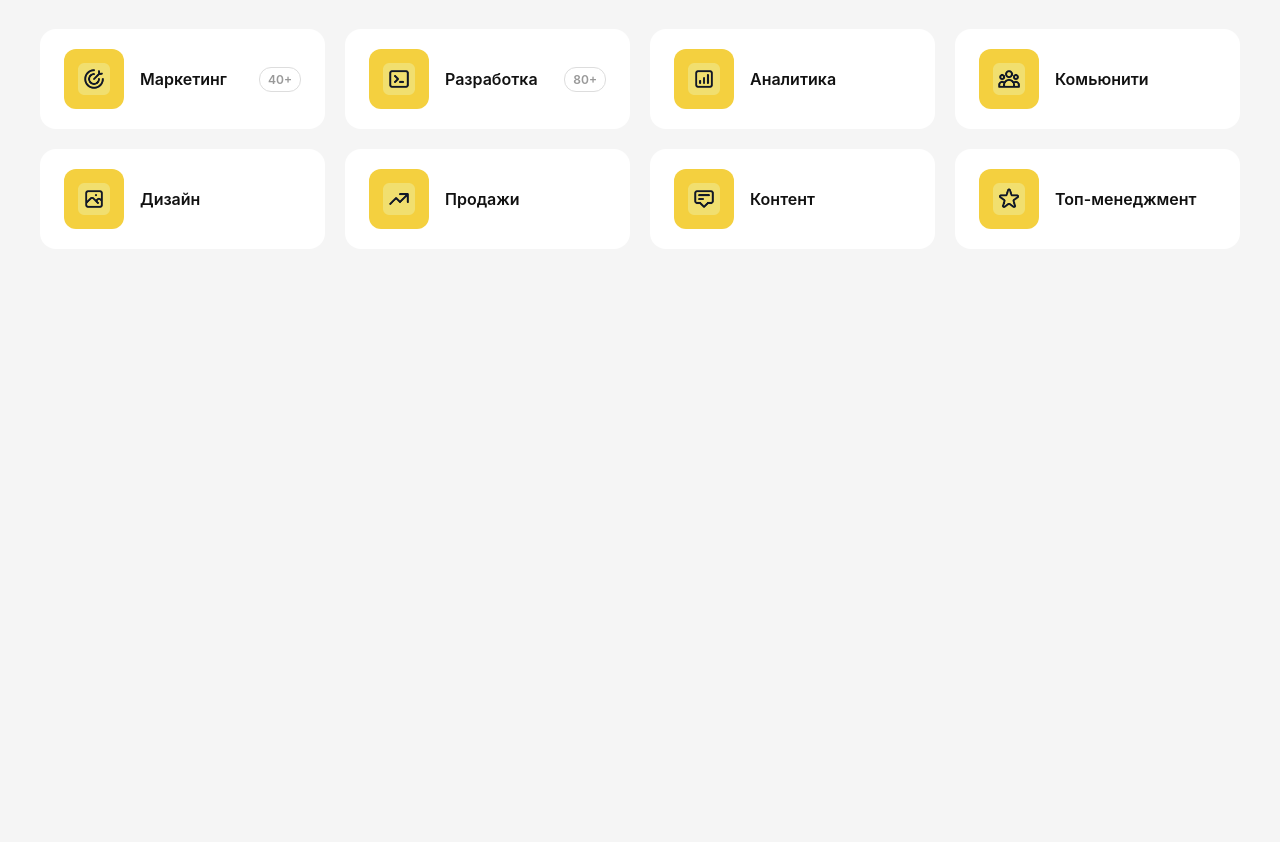
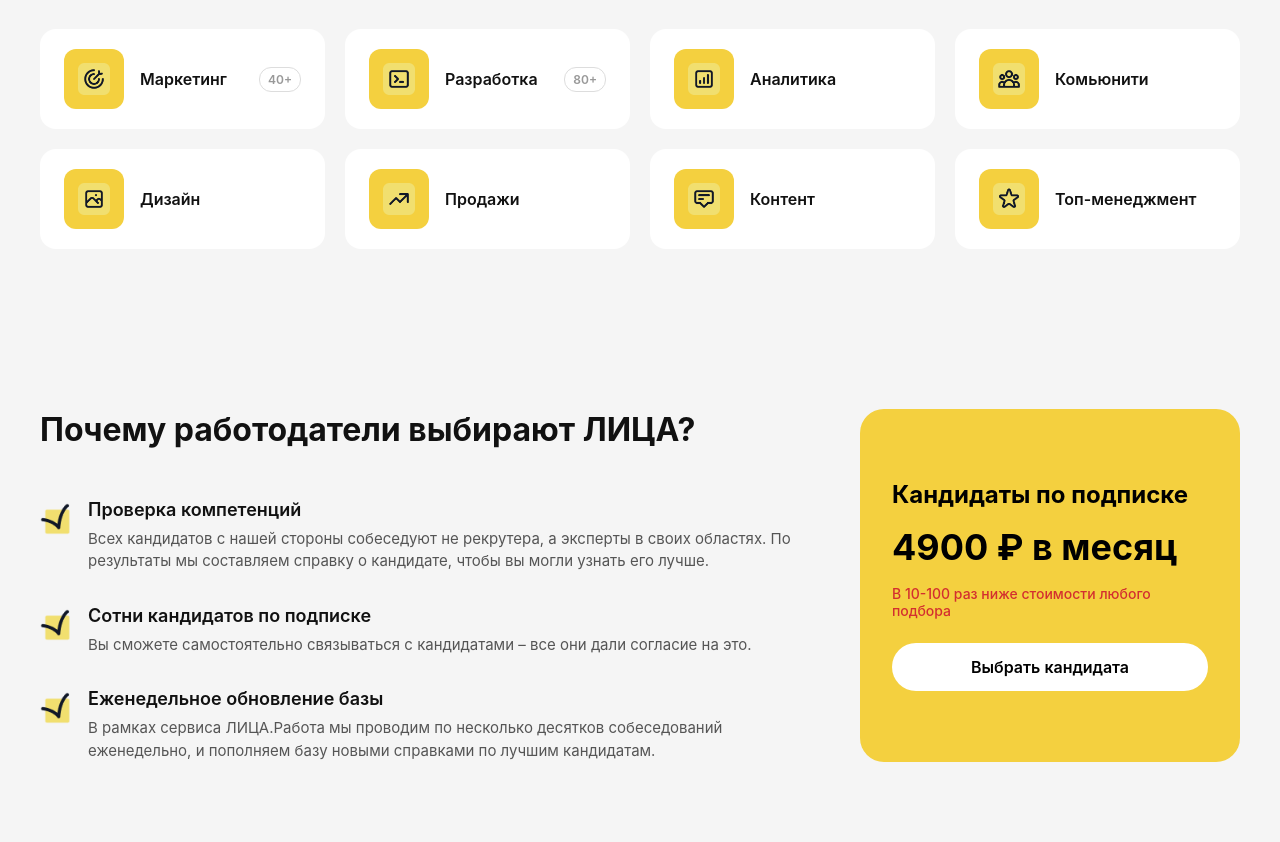
Before and after one commit to KazakovStas/WebDev_coursework, a plain HTML site: page index.html in a window 1280 px wide. Shown: the part 849-1691 px from the top of the page. Before the commit the page ends 1178 px from the top, so only its background shows below. Drawn offline with Linux system fonts and the light colour scheme.

Commit message:
feat: add benefits section and subscription card

```diff
--- a/css/style.css
+++ b/css/style.css
@@ -45,7 +45,7 @@ body {
 .logo {
     display: flex;
     align-items: center;
-    gap: 10px; /* Отступ между текстом и иконкой */
+    gap: 10px;
     font-size: 24px;
     font-weight: 600;
     color: #000;
@@ -55,14 +55,12 @@ body {
 .logo-icon {
     width: 40px;
     height: 40px;
-    background-color: #F4D03F; /* Желтый цвет */
+    background-color: #F4D03F;
     border-radius: 50%;
     position: relative;
-    /* Чтобы иконка не сжималась */
     flex-shrink: 0;
 }
 
-/* Черная точка (глаз) */
 .logo-icon::before {
     content: '';
     position: absolute;
@@ -70,22 +68,21 @@ body {
     height: 8px;
     background-color: #000;
     border-radius: 50%;
-    top: 10px; /* Смещаем вверх */
-    left: 14px; /* Смещаем влево */
+    top: 10px;
+    left: 14px;
 }
 
-/* Клюв (треугольник справа) */
 .logo-icon::after {
     content: '';
     position: absolute;
-    right: -12px; /* Выдвигаем за пределы круга */
+    right: -12px;
     top: 50%;
     transform: translateY(-50%);
     width: 0;
     height: 0;
     border-top: 10px solid transparent;
     border-bottom: 10px solid transparent;
-    border-left: 14px solid #F4D03F; /* Желтый треугольник */
+    border-left: 14px solid #F4D03F;
 }
 
 .main-nav {
@@ -208,7 +205,6 @@ body {
     height: 12px;
 }
 
-/* Hero Section (Main Block) */
 .hero-section {
     padding: 80px 40px;
     background-color: #ffffff;
@@ -473,7 +469,7 @@ body {
 
 .sub-note {
     font-size: 14px;
-    color: #d32f2f; /* Красный акцент как на макете */
+    color: #d32f2f;
     font-weight: 500;
     margin: 0;
 }
--- a/index.html
+++ b/index.html
@@ -77,13 +77,11 @@
         </div>
     </section>
 
-        <!-- Блок Направления -->
     <section class="directions-section">
         <div class="container directions-container">
             <h2 class="section-title">Выберите направление работы</h2>
 
             <div class="directions-grid">
-                <!-- 1. Маркетинг -->
                 <div class="direction-card">
                     <div class="card-icon">
                         <img src="img/dir.png" alt="Маркетинг">
@@ -92,7 +90,6 @@
                     <span class="card-badge">40+</span>
                 </div>
 
-                <!-- 2. Разработка -->
                 <div class="direction-card">
                     <div class="card-icon">
                         <img src="img/dev.png" alt="Разработка">
@@ -101,7 +98,6 @@
                     <span class="card-badge">80+</span>
                 </div>
 
-                <!-- 3. Аналитика -->
                 <div class="direction-card">
                     <div class="card-icon">
                         <img src="img/ana.png" alt="Аналитика">
@@ -109,7 +105,6 @@
                     <span class="card-title">Аналитика</span>
                 </div>
 
-                <!-- 4. Комьюнити -->
                 <div class="direction-card">
                     <div class="card-icon">
                         <img src="img/com.png" alt="Комьюнити">
@@ -117,7 +112,6 @@
                     <span class="card-title">Комьюнити</span>
                 </div>
 
-                <!-- 5. Дизайн -->
                 <div class="direction-card">
                     <div class="card-icon">
                         <img src="img/dis.png" alt="Дизайн">
@@ -125,7 +119,6 @@
                     <span class="card-title">Дизайн</span>
                 </div>
 
-                <!-- 6. Продажи -->
                 <div class="direction-card">
                     <div class="card-icon">
                         <img src="img/sel.png" alt="Продажи">
@@ -133,7 +126,6 @@
                     <span class="card-title">Продажи</span>
                 </div>
 
-                <!-- 7. Контент -->
                 <div class="direction-card">
                     <div class="card-icon">
                         <img src="img/cont.png" alt="Контент">
@@ -141,7 +133,6 @@
                     <span class="card-title">Контент</span>
                 </div>
 
-                <!-- 8. Топ-менеджмент -->
                 <div class="direction-card">
                     <div class="card-icon">
                         <img src="img/top.png" alt="Топ-менеджмент">
@@ -151,6 +142,50 @@
             </div>
         </div>
     </section>
+
+    <section class="benefits-section">
+        <div class="container benefits-container">
+
+            <div class="benefits-left">
+                <h2 class="section-title-left">Почему работодатели выбирают ЛИЦА?</h2>
+
+                <div class="benefit-item">
+                    <img src="img/yes.png" alt="Галочка" class="check-icon">
+                    <div class="benefit-text">
+                        <h3 class="benefit-title">Проверка компетенций</h3>
+                        <p class="benefit-desc">Всех кандидатов с нашей стороны собеседуют не рекрутера, а эксперты в своих областях. По результаты мы составляем справку о кандидате, чтобы вы могли узнать его лучше.</p>
+                    </div>
+                </div>
+
+                <div class="benefit-item">
+                    <img src="img/yes.png" alt="Галочка" class="check-icon">
+                    <div class="benefit-text">
+                        <h3 class="benefit-title">Сотни кандидатов по подписке</h3>
+                        <p class="benefit-desc">Вы сможете самостоятельно связываться с кандидатами – все они дали согласие на это.</p>
+                    </div>
+                </div>
+
+                <div class="benefit-item">
+                    <img src="img/yes.png" alt="Галочка" class="check-icon">
+                    <div class="benefit-text">
+                        <h3 class="benefit-title">Еженедельное обновление базы</h3>
+                        <p class="benefit-desc">В рамках сервиса ЛИЦА.Работа мы проводим по несколько десятков собеседований еженедельно, и пополняем базу новыми справками по лучшим кандидатам.</p>
+                    </div>
+                </div>
+            </div>
+
+
+            <div class="benefits-right">
+                <div class="subscription-card">
+                    <h3 class="sub-title">Кандидаты по подписке</h3>
+                    <div class="sub-price">4900 ₽ в месяц</div>
+                    <p class="sub-note">В 10-100 раз ниже стоимости любого подбора</p>
+                    <a href="#" class="btn btn-white">Выбрать кандидата</a>
+                </div>
+            </div>
+
+        </div>
+    </section>
 </main>
 </body>
 </html>
```
